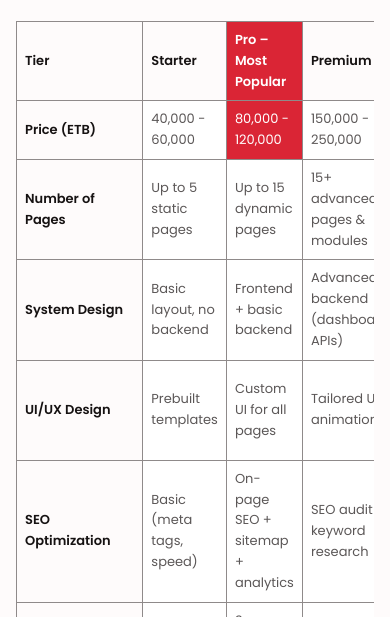
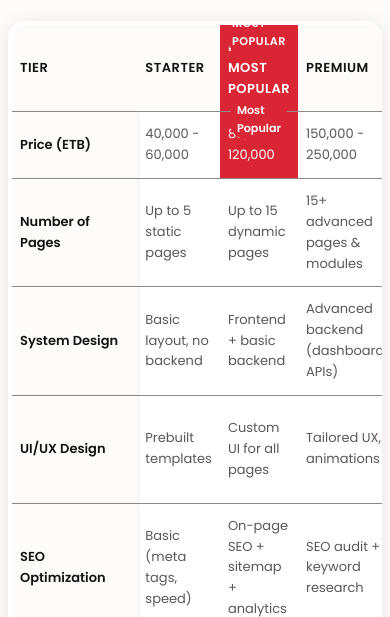
Before and after one commit to abneka/abneka.github.io, a plain HTML site: page assets/Pricing.html in a window 390 px wide. Shown: the part 227-844 px from the top of the page. Drawn offline with Linux system fonts and the light colour scheme.

Commit message:
Enhance Pricing table styles for improved aesthetics and responsiveness

```diff
--- a/assets/Pricing.html
+++ b/assets/Pricing.html
@@ -25,41 +25,82 @@
     .table-container {
       overflow-x: auto;
       margin: 0 var(--mb-3);
+      padding: 1rem;
+      background: var(--container-color);
+      border-radius: 1rem;
+      box-shadow: 0 4px 20px rgba(65, 11, 16, 0.1);
     }
 
     table {
       width: 100%;
-      border-collapse: collapse;
+      border-collapse: separate;
+      border-spacing: 0;
       background: var(--container-color);
-      box-shadow: 0 2px 6px rgba(65, 11, 16, .15);
       border-radius: 1rem;
+      overflow: hidden;
     }
 
     th, td {
-      padding: 1rem;
-      border: 1px solid var(--text-color-light);
+      padding: 1.25rem 1rem;
       text-align: left;
+      border-bottom: 1px solid var(--text-color-light);
+      transition: all 0.3s ease;
     }
 
     th {
       background-color: var(--body-color);
       font-weight: var(--font-semi-bold);
       color: var(--title-color);
+      text-transform: uppercase;
+      font-size: var(--small-font-size);
+      letter-spacing: 0.5px;
     }
 
     td:first-child {
       font-weight: var(--font-semi-bold);
       background-color: var(--body-color);
       color: var(--title-color);
+      position: sticky;
+      left: 0;
+      z-index: 1;
+      box-shadow: 2px 0 5px rgba(0, 0, 0, 0.05);
+    }
+
+    tr:hover td:not(:first-child) {
+      background-color: rgba(218, 37, 53, 0.05);
     }
 
     .highlight {
       background-color: var(--first-color);
       color: #fff;
+      position: relative;
+    }
+
+    .highlight::before {
+      content: 'Most Popular';
+      position: absolute;
+      top: -12px;
+      left: 50%;
+      transform: translateX(-50%);
+      background-color: var(--first-color);
+      color: #fff;
+      padding: 4px 12px;
+      border-radius: 20px;
+      font-size: var(--small-font-size);
+      font-weight: var(--font-semi-bold);
     }
 
     .highlight td {
       color: #fff;
+      border-color: rgba(255, 255, 255, 0.1);
+    }
+
+    .highlight:hover td {
+      background-color: var(--first-color-alt);
+    }
+
+    tr:last-child td {
+      border-bottom: none;
     }
 
     .pricing__footer {
@@ -73,6 +114,7 @@
       color: var(--first-color);
       text-decoration: none;
       transition: .3s;
+      font-weight: var(--font-semi-bold);
     }
 
     .pricing__footer a:hover {
@@ -80,19 +122,30 @@
     }
 
     @media screen and (max-width: 768px) {
+      .table-container {
+        margin: 0 var(--mb-2);
+        padding: 0.5rem;
+      }
+
       th, td {
-        padding: 0.75rem;
+        padding: 1rem 0.75rem;
         font-size: var(--small-font-size);
+      }
+
+      .highlight::before {
+        font-size: 0.7rem;
+        padding: 2px 8px;
       }
     }
 
     @media screen and (max-width: 576px) {
       .table-container {
-        margin: 0 var(--mb-2);
+        margin: 0 var(--mb-1);
+        padding: 0.25rem;
       }
 
       th, td {
-        padding: 0.5rem;
+        padding: 0.75rem 0.5rem;
       }
     }
   </style>
```
